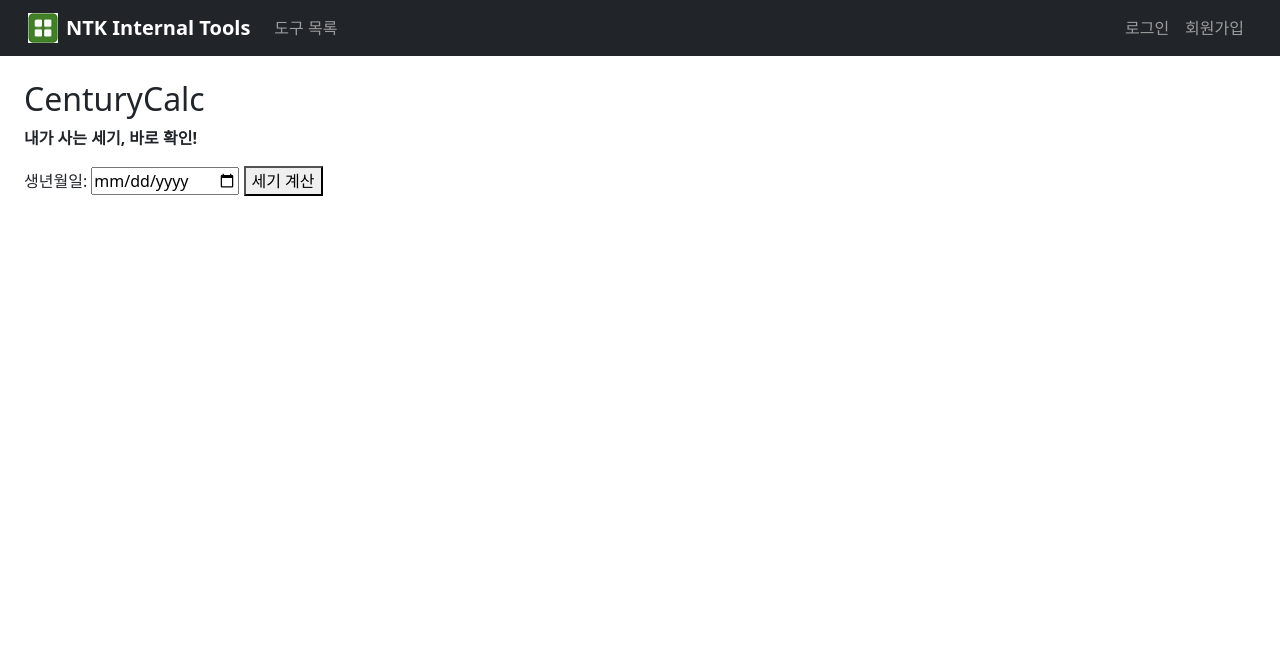
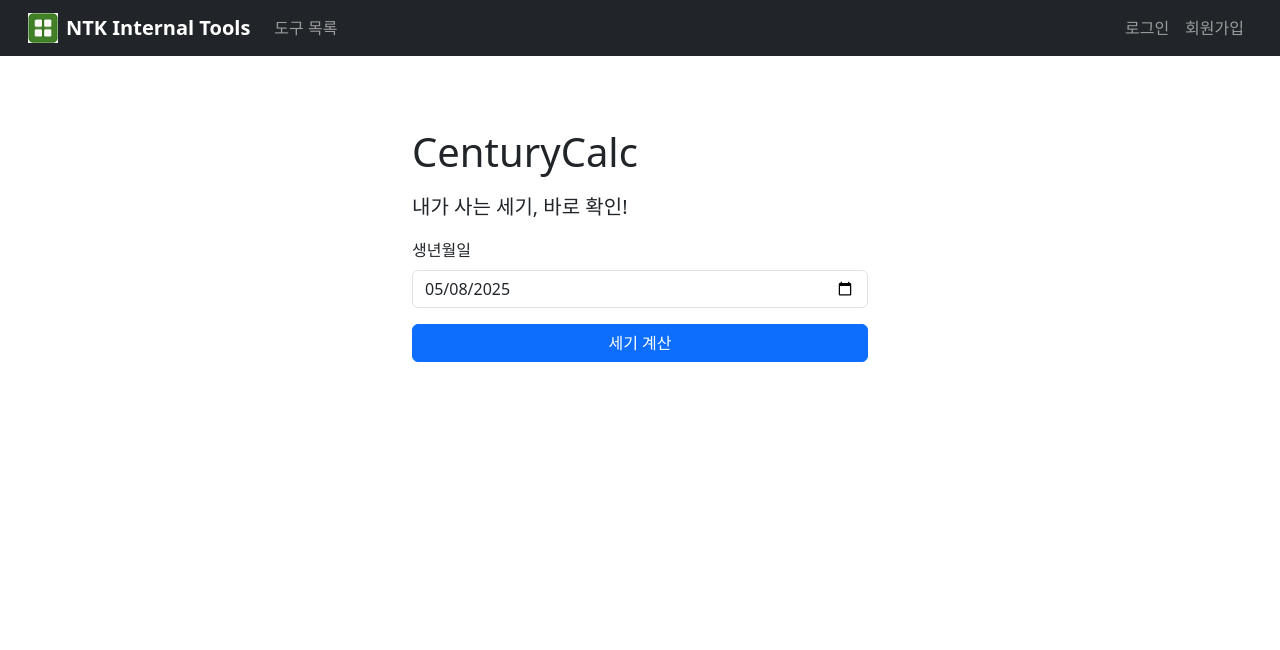
Before and after one commit to ntkaikr/ntk.ai.kr, a Django app: page /centurycalc/ in a window 1280 px wide. Shown: the top 650 px of the page. Run offline with Django 5.2, Linux system fonts and the light colour scheme.

Commit message:
better centuryCalc

```diff
--- a/centurycalc/urls.py
+++ b/centurycalc/urls.py
@@ -3,9 +3,9 @@
 from django.urls import path
 from . import views
 
+app_name = 'centurycalc'   # <--- 추가
+
 urlpatterns = [
-    # GET  https://www.ntk.ai.kr/centurycalc/
-    path('', views.index, name='index'),
-    # POST https://www.ntk.ai.kr/centurycalc/calculate/
+    path('',           views.index,     name='index'),
     path('calculate/', views.calculate, name='calculate'),
 ]
--- a/centurycalc/views.py
+++ b/centurycalc/views.py
@@ -4,14 +4,21 @@ from django.shortcuts import render
 from datetime import date
 
 def index(request):
-    # 계산 폼 페이지
-    return render(request, 'centurycalc/index.html')
+    # 오늘 날짜 넘겨주면 필요 시 기본값으로 활용 가능
+    return render(request, 'centurycalc/index.html', {
+        'today': date.today().isoformat()
+    })
 
 def calculate(request):
-    # 폼 데이터 파싱
-    bd = request.POST['birth_date']            # ex. '1990-05-23'
+    bd = request.POST.get('birth_date','').strip()
+    if not bd:
+        # 입력 없이 누를 경우 index 로 돌아가며 경고
+        return render(request, 'centurycalc/index.html', {
+            'error': '생년월일을 선택해주세요.',
+            'today': date.today().isoformat()
+        })
+
     year = int(bd.split('-')[0])
-    # 세기 계산: 1~100년 → 1세기, 101~200년 → 2세기 …
     century = (year - 1) // 100 + 1
     span = f"{(century-1)*100+1} ~ {century*100}년"
 
--- a/templates/centurycalc/index.html
+++ b/templates/centurycalc/index.html
@@ -1,14 +1,21 @@
 {% extends "base.html" %}
 {% block content %}
-  <h2>CenturyCalc</h2>
-  <p><strong>내가 사는 세기, 바로 확인!</strong></p>
+<div class="container py-5" style="max-width: 480px;">
+  <h1 class="mb-3">CenturyCalc</h1>
+  <p class="lead">내가 사는 세기, 바로 확인!</p>
+
+  {% if error %}
+    <div class="alert alert-danger">{{ error }}</div>
+  {% endif %}
 
   <form method="post" action="{% url 'centurycalc:calculate' %}">
     {% csrf_token %}
-    <label>
-      생년월일:
-      <input type="date" name="birth_date" required>
-    </label>
-    <button type="submit">세기 계산</button>
+    <div class="mb-3">
+      <label for="birth_date" class="form-label">생년월일</label>
+      <input type="date" class="form-control" id="birth_date" name="birth_date"
+             value="{{ today }}" required>
+    </div>
+    <button type="submit" class="btn btn-primary w-100">세기 계산</button>
   </form>
+</div>
 {% endblock %}
```
Also changed, not shown: templates/centurycalc/result.html (+7 -5 lines).
